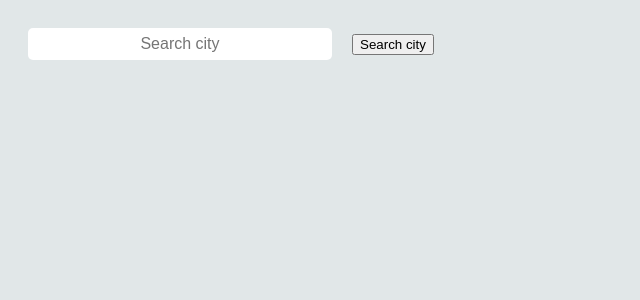
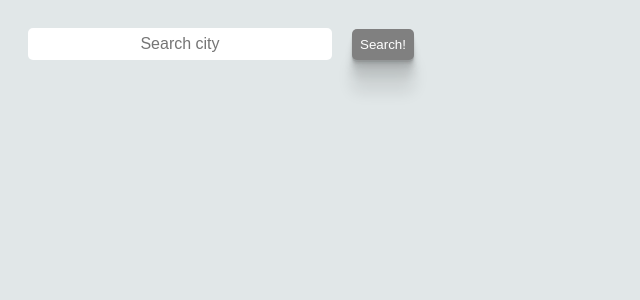
Before and after one commit to lorenclukas/Weather-App, an Angular app in the folder WeatherApp/: page / in a window 1280 px wide. Shown: the top 300 px of the page, without its empty margins (0-640 px from the left). Built offline with nearby package versions, Linux system fonts and the light colour scheme.

Commit message:
add box shadows and fixed date format

```diff
--- a/WeatherApp/src/app/forecast/forecast.component.css
+++ b/WeatherApp/src/app/forecast/forecast.component.css
@@ -5,12 +5,19 @@
   border-radius: 5px;
   margin: 20px;
   box-shadow: rgba(0, 0, 0, 0.1) 0px 4px 12px;
-  width: 100px;
+  width: 150px;
   display: flex;
   flex-direction: column;
   justify-content: center;
   align-items: center;
-  padding: 20px;
+  padding: 10px;
+  height: 250px;
+  transition: 0.5s;
+}
+
+.tile:hover {
+  transition: 0.5s;
+  box-shadow: rgb(38, 57, 77) 0px 20px 30px -10px;
 }
 
 .container {
--- a/WeatherApp/src/app/forecast/forecast.component.html
+++ b/WeatherApp/src/app/forecast/forecast.component.html
@@ -2,7 +2,7 @@
 <div class="container">
   <div *ngFor="let forecast of forecastFiveDays" class="tiles">
     <div class="tile">
-      <div class="date">{{ forecast.dt * 1000 | date }}</div>
+      <div class="date">{{ forecast.dt * 1000 | date : "dd MMM" }}</div>
       <img
         src="https://openweathermap.org/img/wn/{{
           forecast.weather[0].icon
--- a/WeatherApp/src/app/forecast/forecast.component.ts
+++ b/WeatherApp/src/app/forecast/forecast.component.ts
@@ -19,7 +19,6 @@ export class ForecastComponent implements OnInit {
       for (let i = 0; i < 5; i++) {
         this.forecastFiveDays.push(this.forecastData.daily[i]);
       }
-      console.log(this.forecastFiveDays[1].weather[0].main);
     }
   }
 }
--- a/WeatherApp/src/app/weather/weather.component.css
+++ b/WeatherApp/src/app/weather/weather.component.css
@@ -9,6 +9,12 @@
   width: 400px;
   justify-content: space-between;
   margin: 20px;
+  transition: 0.5s;
+}
+
+.container:hover {
+  transition: 0.5s;
+  box-shadow: rgb(38, 57, 77) 0px 20px 30px -10px;
 }
 
 .left-part {
@@ -66,3 +72,23 @@ input {
 .country {
   margin-right: 10px;
 }
+
+button {
+  border: none;
+  padding: 8px;
+  background-color: gray;
+  color: white;
+  border-radius: 5px;
+  box-shadow: rgba(0, 0, 0, 0.09) 0px 2px 1px, rgba(0, 0, 0, 0.09) 0px 4px 2px,
+    rgba(0, 0, 0, 0.09) 0px 8px 4px, rgba(0, 0, 0, 0.09) 0px 16px 8px,
+    rgba(0, 0, 0, 0.09) 0px 32px 16px;
+  transition: 0.5s;
+}
+
+button:hover {
+  transition: 0.5s;
+  cursor: pointer;
+  box-shadow: rgba(0, 0, 0, 0.07) 0px 1px 2px, rgba(0, 0, 0, 0.07) 0px 2px 4px,
+    rgba(0, 0, 0, 0.07) 0px 4px 8px, rgba(0, 0, 0, 0.07) 0px 8px 16px,
+    rgba(0, 0, 0, 0.07) 0px 16px 32px, rgba(0, 0, 0, 0.07) 0px 32px 64px;
+}
--- a/WeatherApp/src/app/weather/weather.component.html
+++ b/WeatherApp/src/app/weather/weather.component.html
@@ -6,7 +6,7 @@
     name="city"
     required
   />
-  <button type="submit">Search city</button>
+  <button type="submit">Search!</button>
 </form>
 
 <div *ngIf="weatherData" class="container">
```
